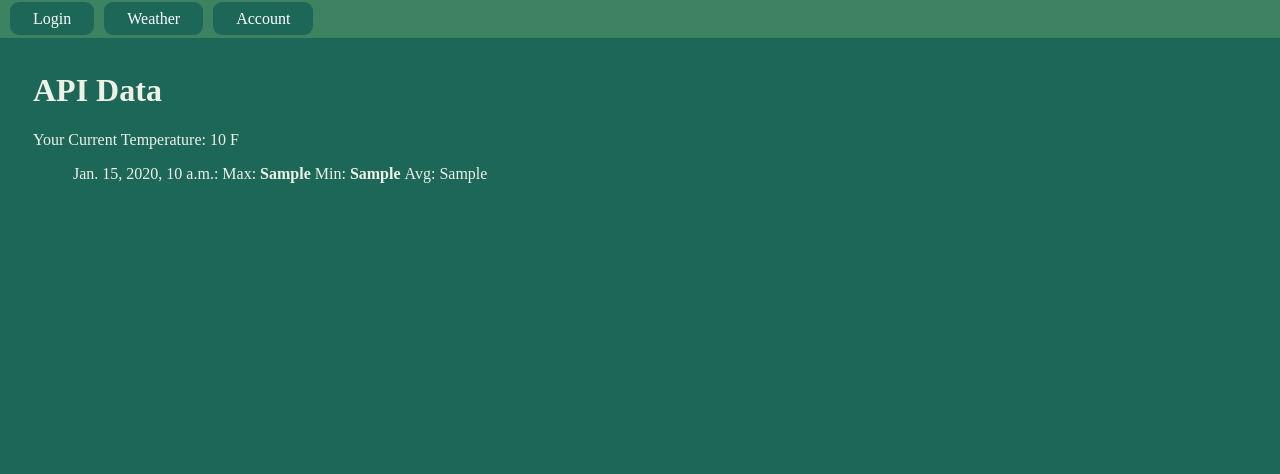
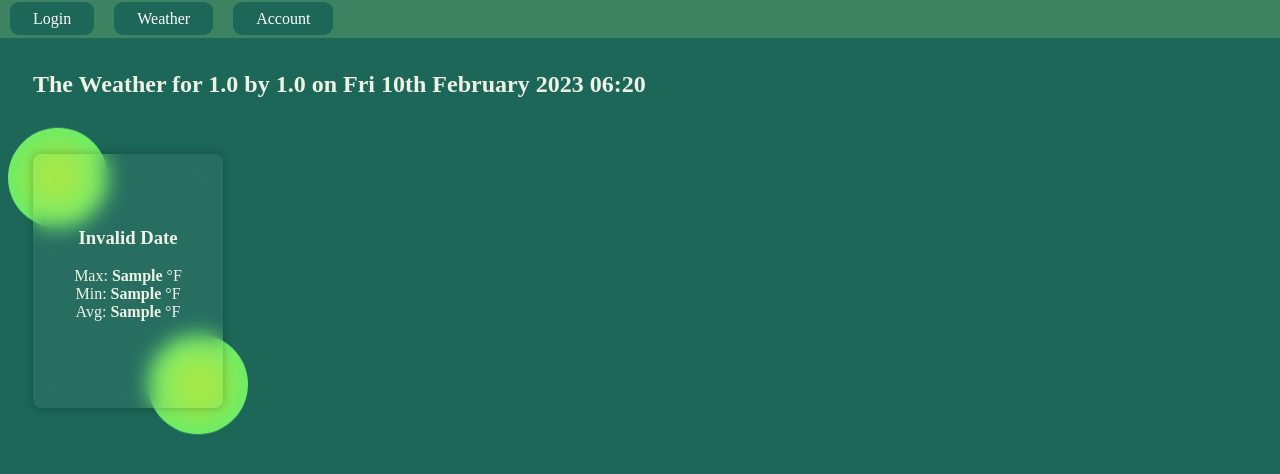
Before and after one commit to omanaz/ItCouldBeWorse, a Django app: page /EarthWeather/ in a window 1280 px wide. Shown: the top 474 px of the page. Run offline with Django 4.2, Linux system fonts and the light colour scheme; a user stored in the database is signed in; tables that the repository leaves empty hold one stand-in row (values such as "Sample post"); a database or web service that is not in the repository returns one stand-in record (values such as "Sample title"); data that the repository does not hold is empty.

Commit message:
api display fixes

```diff
--- /dev/null
+++ b/compareApp/static/CompareApp/landingPage.css
@@ -0,0 +1,63 @@
+.card {
+    width: 190px;
+    height: 254px;
+    transition: all 0.2s;
+    position: relative;
+  }
+
+  .card-inner {
+    width: inherit;
+    height: inherit;
+    background: rgba(255,255,255,.05);
+    box-shadow: 0 0 10px rgba(0,0,0,0.25);
+    backdrop-filter: blur(10px);
+    border-radius: 8px;
+  }
+
+  .card:hover {
+    transform: scale(1.04) rotate(1deg);
+  }
+
+  .circle {
+    width: 100px;
+    height: 100px;
+    background: radial-gradient(#b0e633, #53ef7d);
+    border-radius: 50%;
+    position: absolute;
+    animation: move-up6 2s ease-in infinite alternate-reverse;
+  }
+
+  .circle:nth-child(1) {
+    top: -25px;
+    left: -25px;
+  }
+
+  .circle:nth-child(2) {
+    bottom: -25px;
+    right: -25px;
+    animation-name: move-down1;
+  }
+
+  @keyframes move-up6 {
+    to {
+      transform: translateY(-10px);
+    }
+  }
+
+  @keyframes move-down1 {
+    to {
+      transform: translateY(10px);
+    }
+  }
+  ul {
+    list-style: none;
+    padding: 0;
+    margin: 0;
+    display: flex;
+        justify-content: space-between;
+  }
+  li{
+    display: inline-block;
+    margin-right: 10px;
+    text-align: center;
+  }
--- /dev/null
+++ b/compareApp/static/CompareApp/landingPage.js
@@ -0,0 +1,8 @@
+let h3Elements = document.querySelectorAll('h3');
+h3Elements.forEach(element => {
+  let dateString = element.textContent;
+  let date = new Date(dateString);
+  let options = { month: 'short', day: 'numeric', year: 'numeric' };
+  let formattedDate = date.toLocaleDateString('en-US', options);
+  element.textContent = formattedDate;
+});
--- a/compareApp/templates/CompareApp/landingPage.html
+++ b/compareApp/templates/CompareApp/landingPage.html
@@ -1,17 +1,28 @@
 {% extends 'compareApp/base.html' %}
 {% block title %}It Can Get Worse{% endblock %}
 
+{% block styles %}
+  {% load static%}
+  <link rel="stylesheet" type="text/css" href="{% static 'compareApp/landingPage.css' %}">
+{% endblock %}
 {% block content %}
 {% if data.error %}
   <p>{{ data.error }}</p>
 {% else %}
 <br>
-  <h1>API Data</h1>
-   Your Current Temperature: {{data.current.temp_f}} F
+  <h2>The Weather for {{data.Lat}} by {{data.Long}} on {% now "D jS F Y H:i" %}</h2><br><br>
+   {% comment %} Your Current Temperature: {{data.current.temp_f}} F {% endcomment %}
   <ul>
     {% for period in data.forecast %}
-    <p>{{ period.date}}: Max: <b>{{ period.day.maxtemp_f }}</b> Min: <b>{{ period.day.mintemp_f }} </b> Avg: {{period.day.avgtemp_f}}</p>
+    <li>
+    <div class="card">
+      <div class="circle"></div>
+      <div class="circle"></div>
+      <div class="card-inner"><br><br><br><h3>{{ period.date}}</h3><p> Max: <b>{{ period.day.maxtemp_f }}</b> °F <br>Min: <b>{{ period.day.mintemp_f }}</b> °F <br>Avg: <b>{{period.day.avgtemp_f}}</b> °F</p></div>
+    </div></li>
   {% endfor %}
   </ul>
 {% endif %}
+  <script src="{% static 'compareApp/landingPage.js' %}"></script>
+
 {% endblock %}
--- a/compareApp/views.py
+++ b/compareApp/views.py
@@ -69,12 +69,12 @@
         Long = user.homeLong
         APIKey= "c769a1059b5e4ce689841344230902"
         exclusion = "current,minutely,hourly,alerts"
-        response = requests.get(f"https://api.weatherapi.com/v1/forecast.json?key={APIKey}&q={Lat},{Long}&days=10&aqi=no&alerts=no")
+        response = requests.get(f"https://api.weatherapi.com/v1/forecast.json?key={APIKey}&q={Lat},{Long}&days=8&aqi=no&alerts=no")
         current = response.json()['current']
         forecast = response.json()['forecast']['forecastday']
         #print(current)
         print(forecast)
-        return {'current':current, "forecast":forecast}
+        return {'Lat':Lat, 'Long': Long, 'current':current, "forecast":forecast}
 
         data = response.json()
         return data
```
